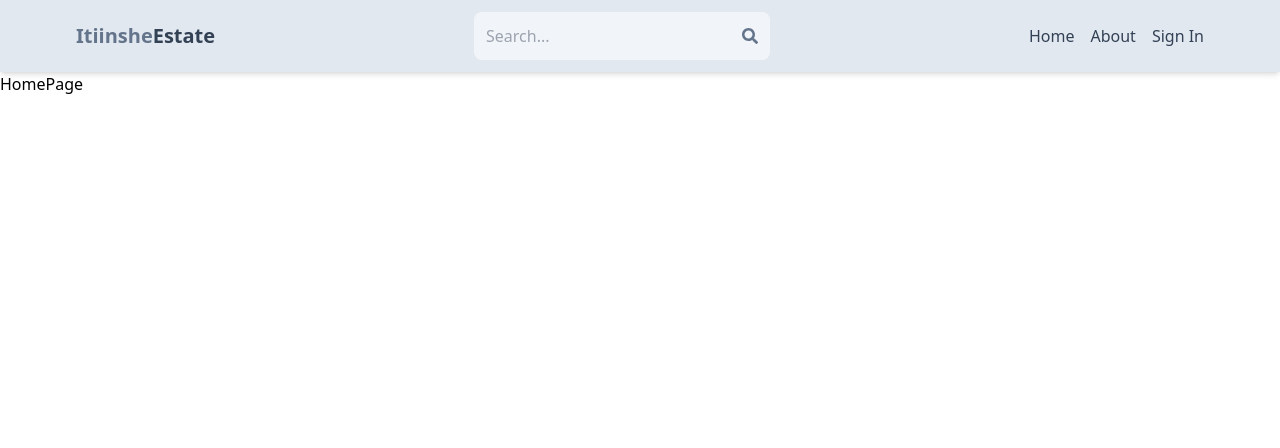
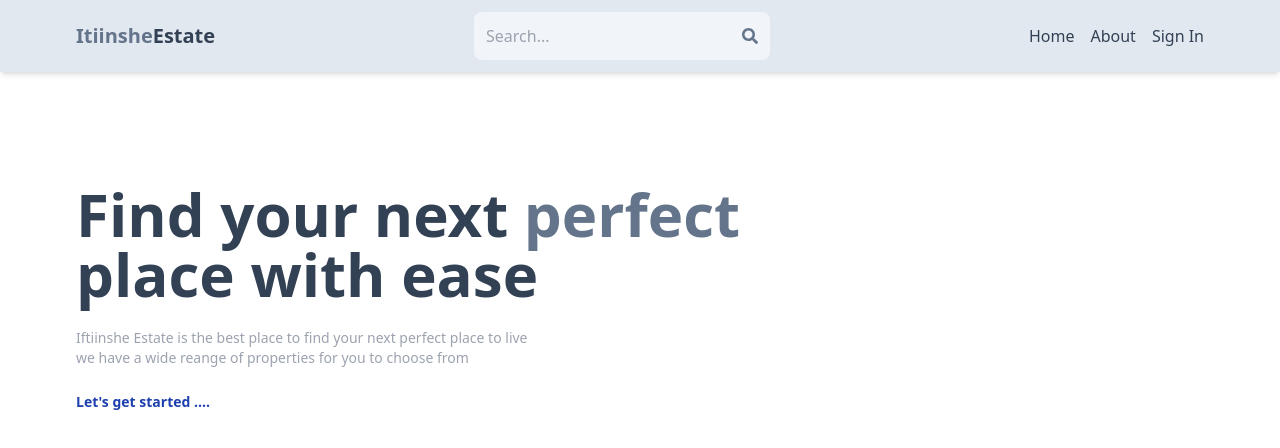
Before and after one commit to Hajiabdi213/iftiinshe-estate, a React (Vite) app in the folder frontend/: page / in a window 1280 px wide. Shown: the top 448 px of the page. Built offline with nearby package versions, Linux system fonts and the light colour scheme; no server answers.

Commit message:
Enhance HomePage with introductory content and navigation link to Search

```diff
--- a/frontend/src/pages/HomePage.jsx
+++ b/frontend/src/pages/HomePage.jsx
@@ -1,5 +1,30 @@
+import { Link } from "react-router-dom";
 const HomePage = () => {
-  return <div>HomePage</div>;
+  return (
+    <div>
+      {/* top */}
+      <div className="flex flex-col gap-6 py-28 px-3 max-w-6xl mx-auto">
+        <h1 className="text-slate-700 font-bold text-3xl lg:text-6xl">
+          Find your next <span className="text-slate-500">perfect</span> <br />{" "}
+          place with ease
+        </h1>
+        <div className="text-gray-400 text-xs sm:text-sm">
+          Iftiinshe Estate is the best place to find your next perfect place to
+          live <br /> we have a wide reange of properties for you to choose from
+        </div>
+        <Link
+          className="text-xs sm:text-sm text-blue-800 font-bold hover:underline"
+          to={"/search"}
+        >
+          Let's get started ....
+        </Link>
+      </div>
+
+      {/* swiper */}
+
+      {/* listing results for offer, sale and rent */}
+    </div>
+  );
 };
 
 export default HomePage;
```
